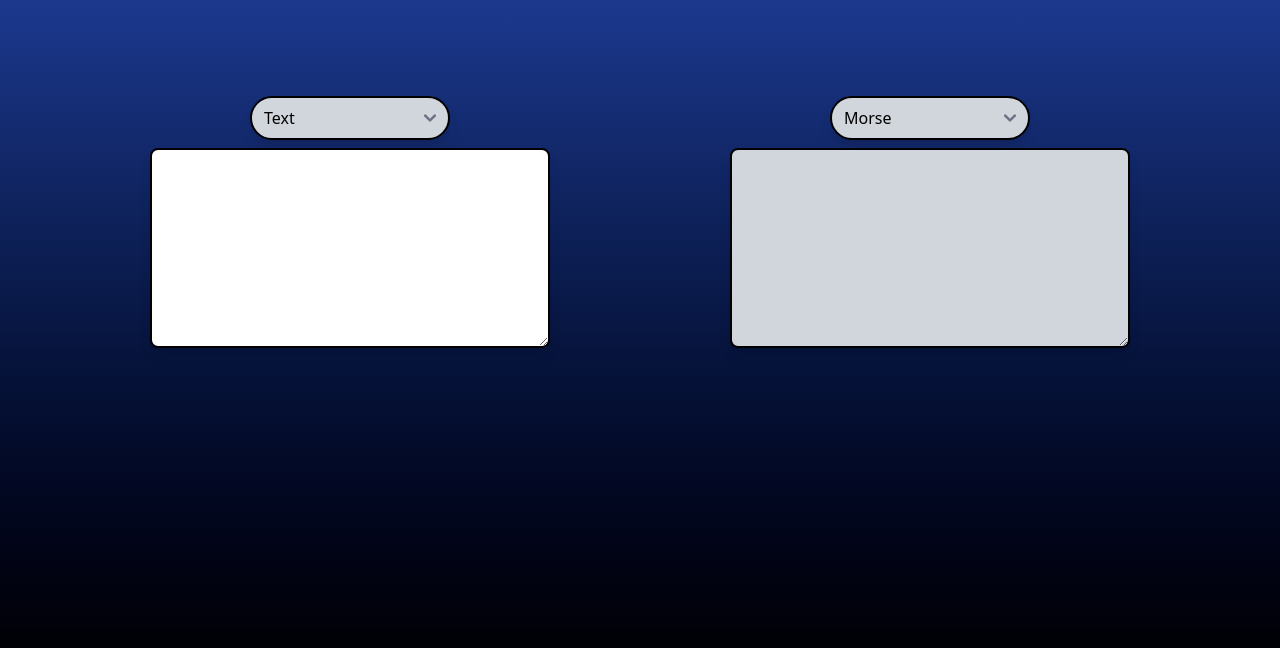
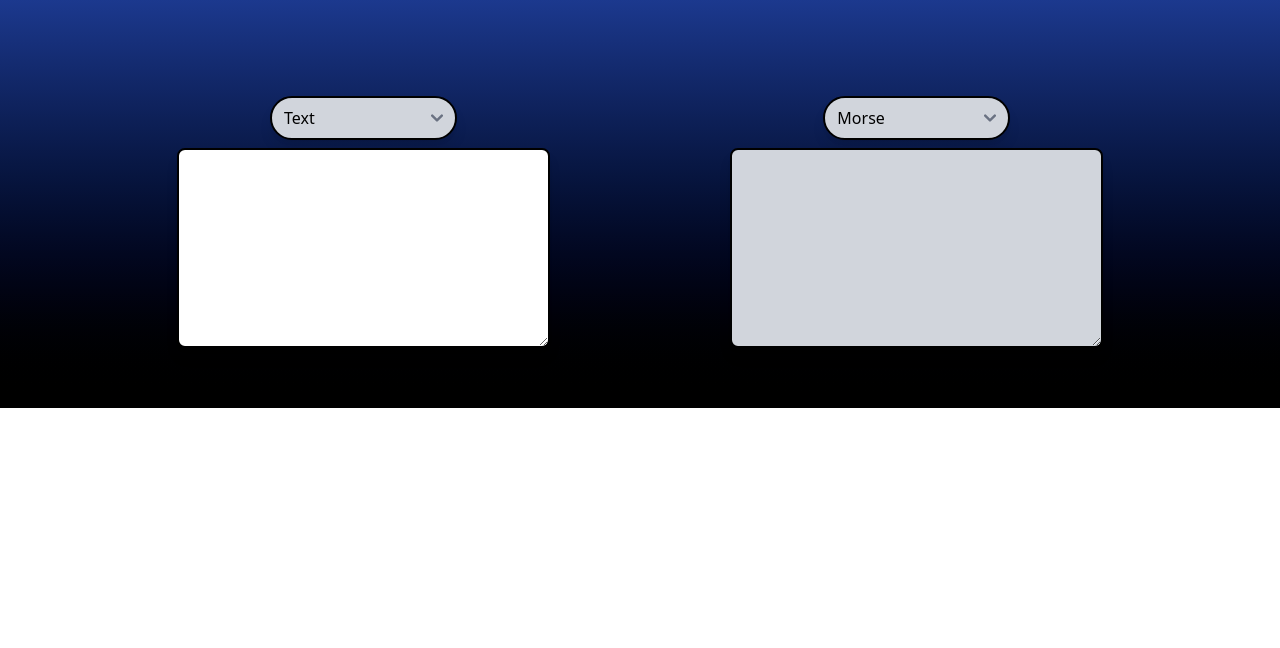
Before and after one commit to bmiddleton2025/Computer_Art, a SvelteKit app: page / in a window 1280 px wide. Shown: the top 648 px of the page. Built offline with nearby package versions, Linux system fonts and the light colour scheme; some icons are missing.

Commit message:
got pixel area set up

```diff
--- a/src/routes/+layout.svelte
+++ b/src/routes/+layout.svelte
@@ -6,6 +6,6 @@
 </script>
 
 <svelte:head><link rel="icon" href={favicon} /></svelte:head>
-<div class="h-screen bg-linear-to-t from-black to-blue-900 p-10 text-white">
+<div class="bg-linear-to-t from-black to-blue-900 px-20 py-10 text-white">
 	{@render children()}
 </div>
--- a/src/routes/+page.svelte
+++ b/src/routes/+page.svelte
@@ -1,10 +1,5 @@
 <script>
 	import Icon from '@iconify/svelte';
-
-	$effect(() => {
-		console.log(textOutput);
-	});
-
 	const morseCodeValues = $state({
 		A: '.-',
 		B: '-...',
@@ -44,20 +39,32 @@
 		0: '-----',
 		' ': ''
 	});
+	const options = $state(['Text', 'Morse']);
 	let textInput = $state('');
 	let textOutput = $state('');
 	let inputOption = $state('Text');
 	let outputOption = $state('Morse');
-	const options = $state(['Text', 'Morse']);
+	let numBoxesPerRow = $state(20);
 
 	function convertInput() {
-		textInput = textInput.toUpperCase().replaceAll(/[^A-Z 0-9]+/g, '');
-		if (inputOption == 'Text') {
+		if (inputOption == 'Text' && outputOption == 'Morse') {
+			textInput = textInput.toUpperCase().replaceAll(/[^A-Z 0-9]+/g, '');
 			textOutput = textInput
 				.toUpperCase()
 				.split('')
 				.map((letter) => morseCodeValues[letter] || '')
 				.join(' ');
+		} else if (inputOption == 'Morse' && outputOption == 'Text') {
+			textInput = textInput.toUpperCase().replaceAll(/[^\.\- ]+/g, '');
+			textOutput = textInput
+				.split(' ')
+				.map(
+					(letter) =>
+						Object.keys(morseCodeValues).find((key) => morseCodeValues[key] === letter) || ''
+				)
+				.join('');
+		} else if (inputOption == outputOption) {
+			textOutput = textInput;
 		}
 	}
 </script>
@@ -77,6 +84,7 @@
 						bind:value={inputOption}
 						class="w-1/2 rounded-3xl border-2 border-black bg-gray-300 shadow-lg"
 						aria-label="Input type"
+						onchange={convertInput}
 					>
 						{#each options as option (option)}
 							<option value={option}>{option}</option>
@@ -105,6 +113,7 @@
 						bind:value={outputOption}
 						class="w-1/2 rounded-3xl border-2 border-black bg-gray-300 shadow-lg"
 						aria-label="Input type"
+						onchange={convertInput}
 					>
 						{#each options as option (option)}
 							<option value={option}>{option}</option>
@@ -113,11 +122,28 @@
 				</div>
 				<textarea
 					disabled
-					class="min-h-[200px] w-full max-w-3xl rounded-lg border-2 border-black bg-gray-300 text-black shadow-lg"
+					class="min-h-[200px] w-full max-w-3xl rounded-lg border-2 border-black bg-gray-300 text-black uppercase shadow-lg"
 					bind:value={textOutput}
 					aria-label="Output text"
 				></textarea>
 			</div>
 		</div>
 	</div>
+	<div class="flex">
+		<div class="flex grid w-3/4 grid-cols-{numBoxesPerRow} flex-wrap rounded-lg bg-black">
+			<!-- Pixel Area -->
+			{#each textOutput as symbol}
+				{#if symbol == '.'}
+					<Icon icon="material-symbols:square-outline-rounded" class="text-red-500" width="fit" />
+				{:else if symbol == '-'}
+					<Icon icon="material-symbols:square-outline-rounded" class="text-blue-500" width="fit" />
+				{:else if symbol == ' '}
+					<Icon icon="material-symbols:square-outline-rounded" class="text-black" width="fit" />
+				{/if}
+			{/each}
+		</div>
+		<div>
+			<!-- Buttons -->
+		</div>
+	</div>
 </div>
```
